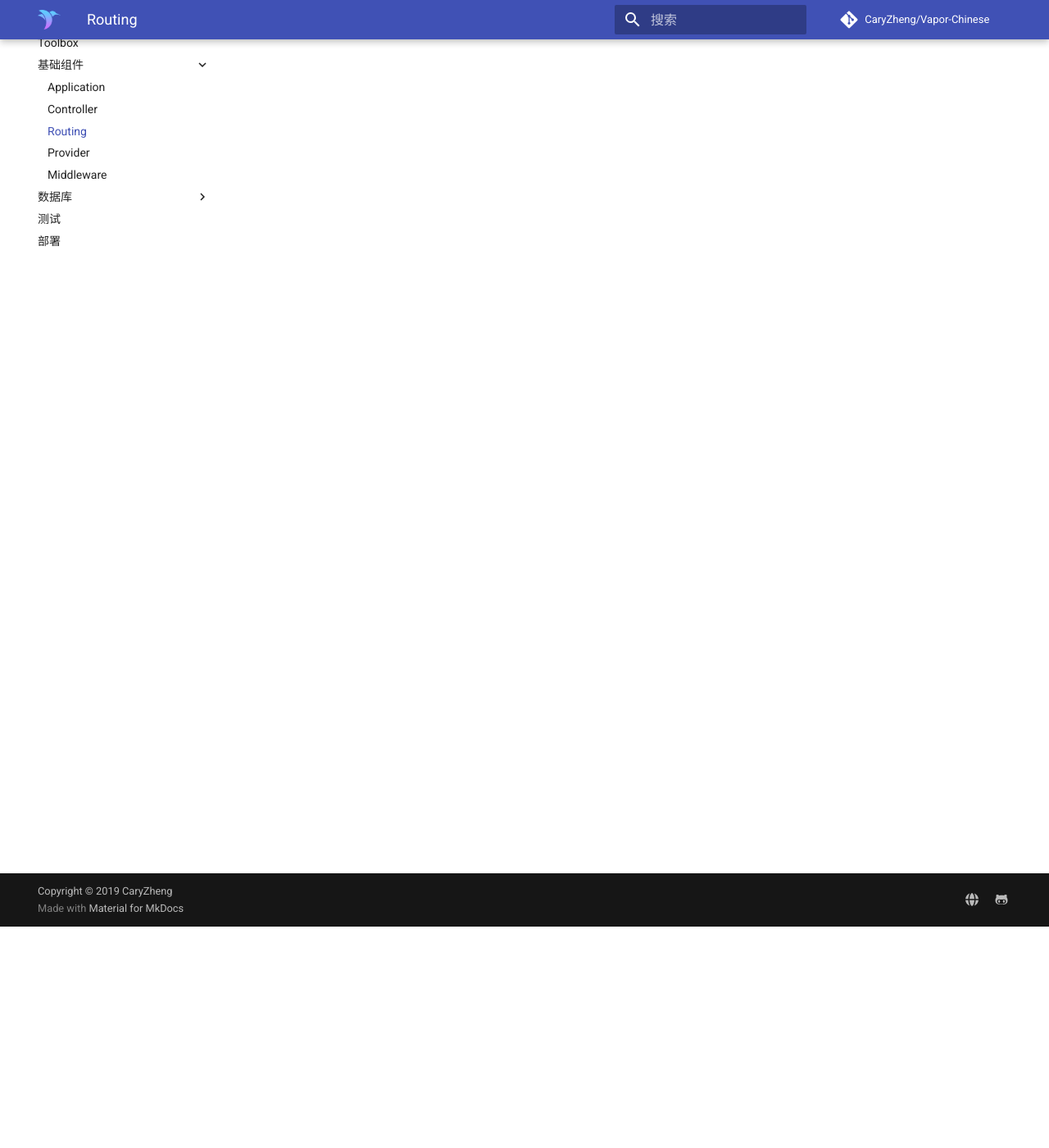
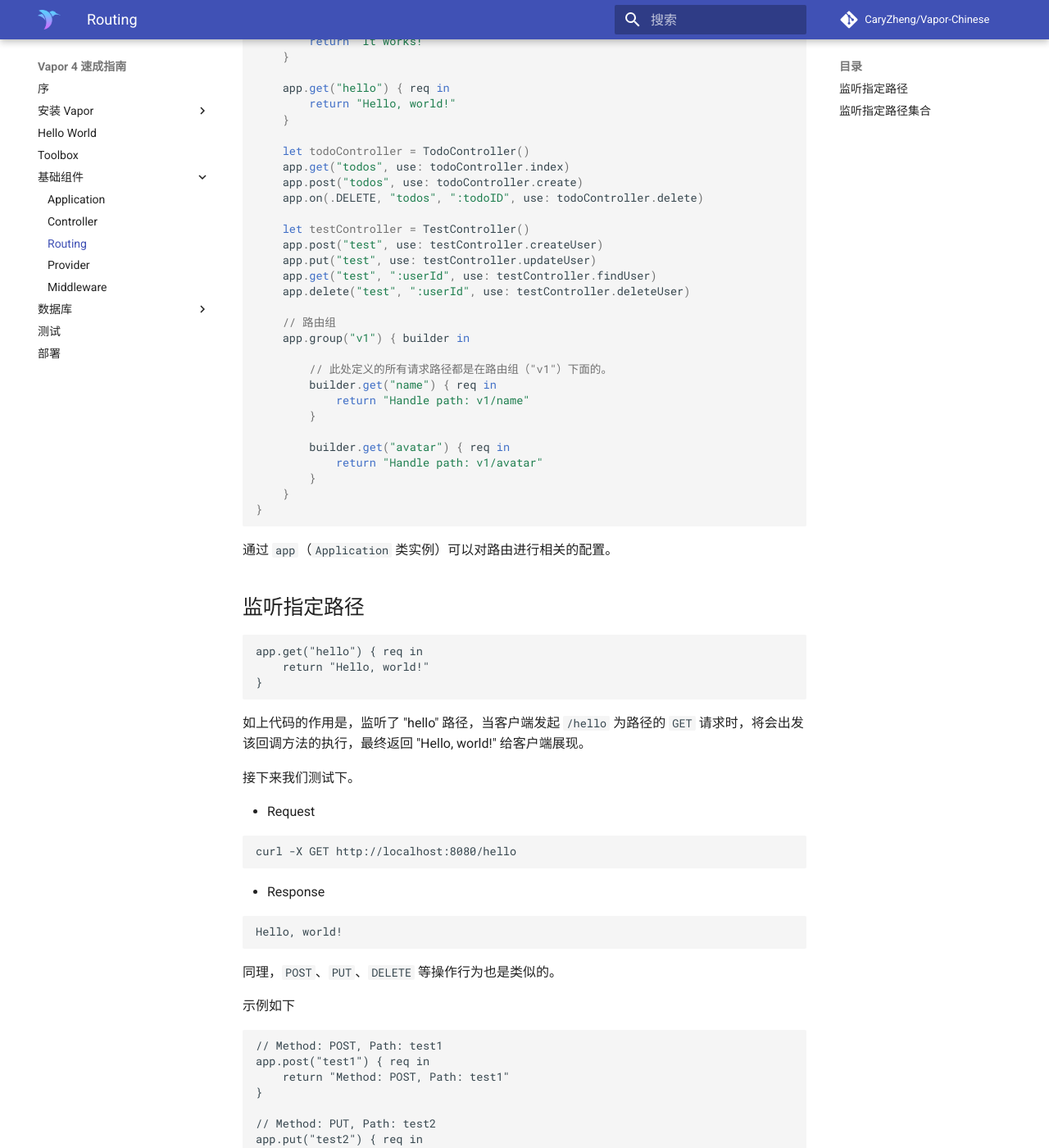
Before and after one commit to CaryZheng/Vapor4-Tutorial, an MkDocs documentation site: the page built from docs/base/routing.md, in a window 1280 px wide and 1400 px high, scrolled down 270 px. Shown: the whole window at 82% size. Built offline with MkDocs 1.6.1 and Material for MkDocs 9.7.7, drawn with Linux system fonts in a browser that asks for light colours; comment, search, counter and statistics services are not loaded; some of the changed text lies outside the part shown.

Commit message:
Add Routing chapter

````diff
--- a/docs/base/routing.md
+++ b/docs/base/routing.md
@@ -1,3 +1,135 @@
 # Routing
 
-TODO
+路由是用来管理控制 HTTP 请求入口的。
+
+先看下 `App` 目录下的 `routes.swift` 文件，源码如下。
+
+```swift
+func routes(_ app: Application) throws {
+    app.get { req in
+        return "It works!"
+    }
+
+    app.get("hello") { req in
+        return "Hello, world!"
+    }
+
+    let todoController = TodoController()
+    app.get("todos", use: todoController.index)
+    app.post("todos", use: todoController.create)
+    app.on(.DELETE, "todos", ":todoID", use: todoController.delete)
+
+    let testController = TestController()
+    app.post("test", use: testController.createUser)
+    app.put("test", use: testController.updateUser)
+    app.get("test", ":userId", use: testController.findUser)
+    app.delete("test", ":userId", use: testController.deleteUser)
+
+    // 路由组
+	app.group("v1") { builder in
+
+	    // 此处定义的所有请求路径都是在路由组（"v1"）下面的。
+	    builder.get("name") { req in
+	        return "Handle path: v1/name"
+	    }
+
+	    builder.get("avatar") { req in
+	        return "Handle path: v1/avatar"
+	    }
+	}
+}
+```
+
+通过 `app`（`Application` 类实例）可以对路由进行相关的配置。
+
+## 监听指定路径
+
+```
+app.get("hello") { req in
+    return "Hello, world!"
+}
+```
+
+如上代码的作用是，监听了 "hello" 路径，当客户端发起 `/hello` 为路径的 `GET` 请求时，将会出发该回调方法的执行，最终返回 "Hello, world!" 给客户端展现。
+
+接下来我们测试下。
+
+* Request
+
+```
+curl -X GET http://localhost:8080/hello
+```
+
+* Response
+
+```
+Hello, world!
+```
+
+同理，`POST`、`PUT`、`DELETE` 等操作行为也是类似的。
+
+示例如下
+
+```
+// Method: POST, Path: test1
+app.post("test1") { req in
+    return "Method: POST, Path: test1"
+}
+
+// Method: PUT, Path: test2
+app.put("test2") { req in
+    return "Method: PUT, Path: test2"
+}
+
+// Method: DELETE, Path: test3
+app.delete("test3") { req in
+    return "Method: DELETE, Path: test3"
+}
+```
+
+## 监听指定路径集合
+
+有时候定义的路径都是在某一个特定路径名下的（比如 `v1`），这时候就需要路由组来进行管理了。
+
+```
+// 路由组
+app.group("v1") { builder in
+
+    // 此处定义的所有请求路径都是在路由组（"v1"）下面的。
+    builder.get("name") { req in
+        return "Handle path: v1/name"
+    }
+
+    builder.get("avatar") { req in
+        return "Handle path: v1/avatar"
+    }
+}
+```
+
+`name` 和 `avatar` 都是挂在 `v1` 后面，相当于 `v1/name` 和 `v1/avatar`。
+
+接下来我们测试下。
+
+* Request
+
+```
+curl -X GET http://localhost:8080/v1/name
+```
+
+* Response
+
+```
+Handle path: v1/name
+```
+
+* Request
+
+```
+curl -X GET http://localhost:8080/v1/avatar
+```
+
+* Response
+
+```
+Handle path: v1/avatar
+```
````
Also changed, not shown: 1 other file.
